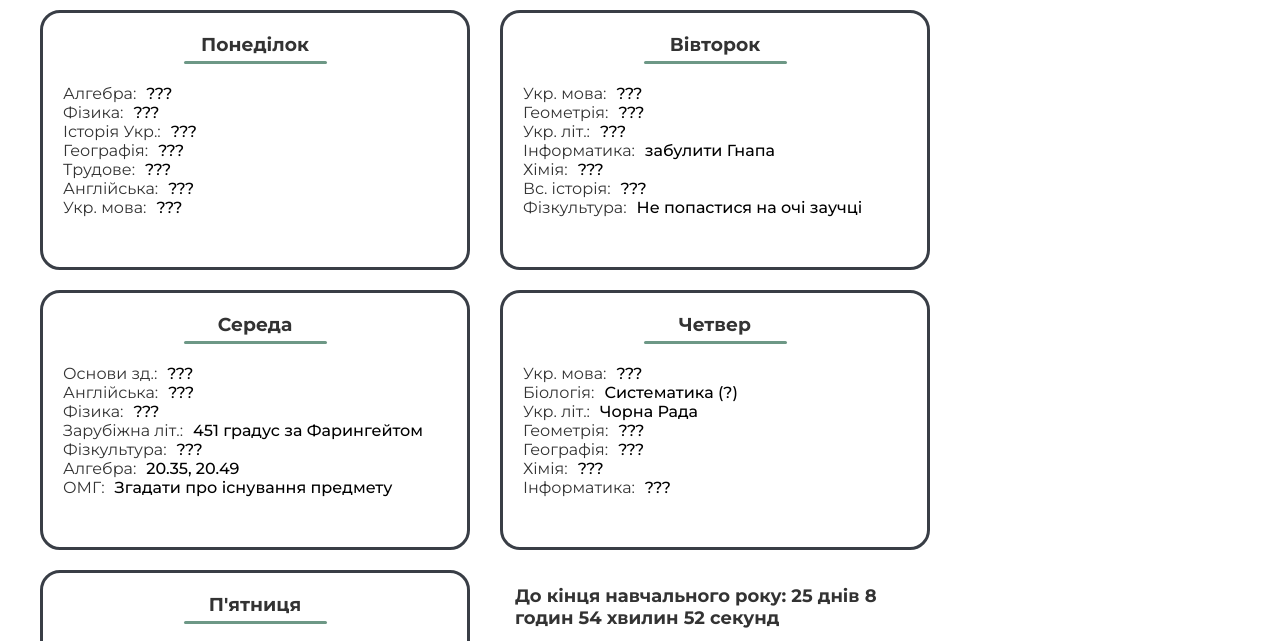
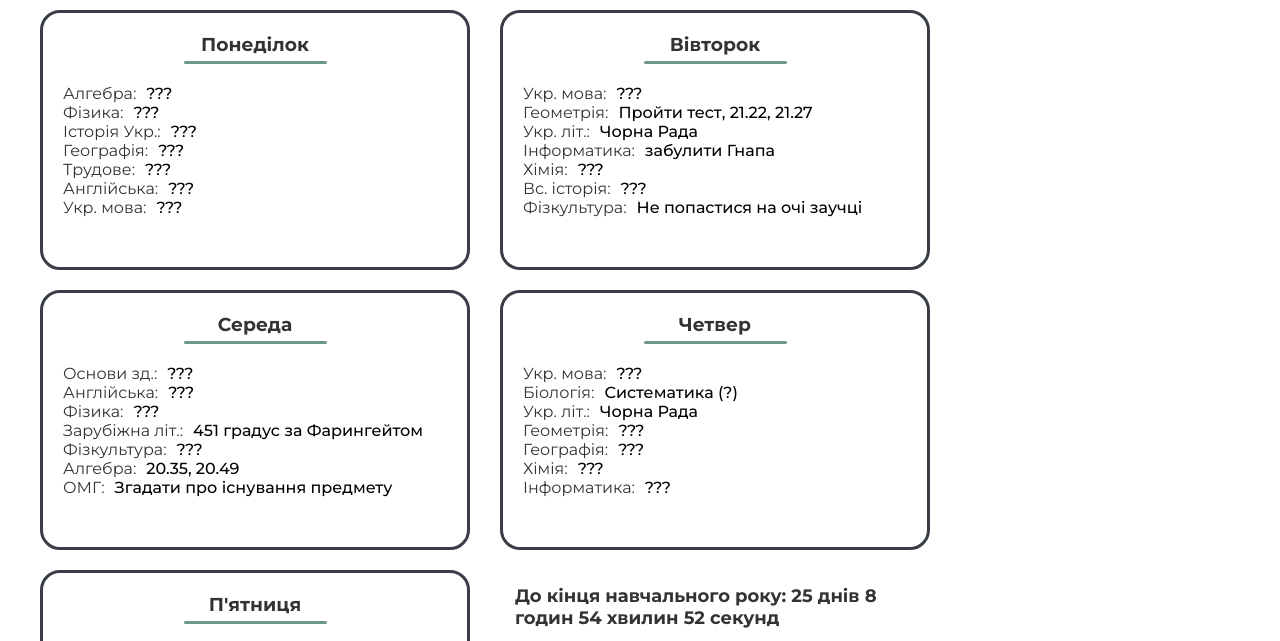
Before and after one commit to ZubalYana/School-diary, a website: page public/index.html in a window 1280 px wide. Shown: the part 124-765 px from the top of the page. Drawn offline with nearby package versions, Linux system fonts and the light colour scheme.

Commit message:
add homework for tomorrow

```diff
--- a/public/index.html
+++ b/public/index.html
@@ -77,11 +77,11 @@
                     </div>
                     <div class="weekDay_lesson">
                         <div class="weekDay_lessonName">Геометрія:</div>
-                        <div class="weekDay_lessonHomework" id="TuesdayHomework2">???</div>
+                        <div class="weekDay_lessonHomework" id="TuesdayHomework2">Пройти тест, 21.22, 21.27</div>
                     </div>
                     <div class="weekDay_lesson">
                         <div class="weekDay_lessonName">Укр. літ.:</div>
-                        <div class="weekDay_lessonHomework" id="TuesdayHomework3">???</div>
+                        <div class="weekDay_lessonHomework" id="TuesdayHomework3">Чорна Рада</div>
                     </div>
                     <div class="weekDay_lesson">
                         <div class="weekDay_lessonName">Інформатика:</div>
```
